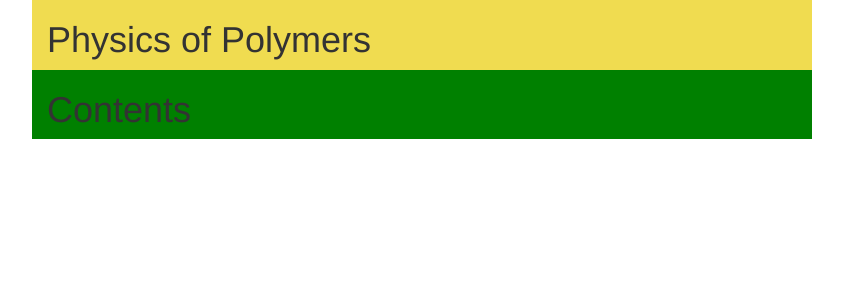
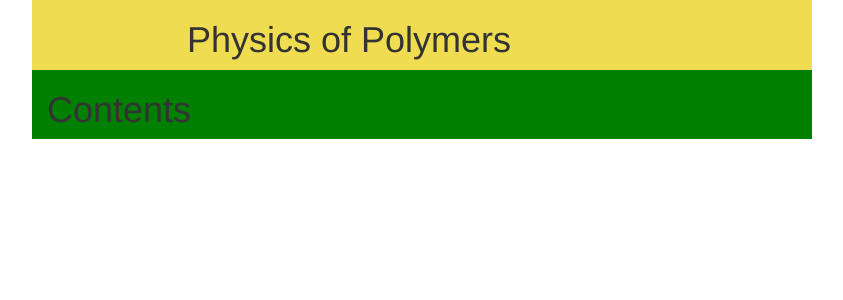
Before and after one commit to mukarramtahir/physics-of-polymers, a Jekyll site: the page built from index.html, in a window 1280 px wide. Shown: the top 300 px of the page, without its empty margins (218-1061 px from the left). Built offline with Jekyll 4.4.1, drawn with Linux system fonts in a browser that asks for light colours; nearby versions of some CDN libraries.

Commit message:
start developing custom theme

```diff
--- a/index.html
+++ b/index.html
@@ -5,7 +5,9 @@ layout: cover
 <div class="container">
   <div class="row">
     <div class="col-md-8 col-md-offset-2" id="title">
-      <h1>Physics of Polymers</h1>
+      <div class="col-xs-8 col-xs-offset-2">
+        <h1>Physics of Polymers</h1>
+      </div>
     </div>
   </div>
   <div class="row">
```
